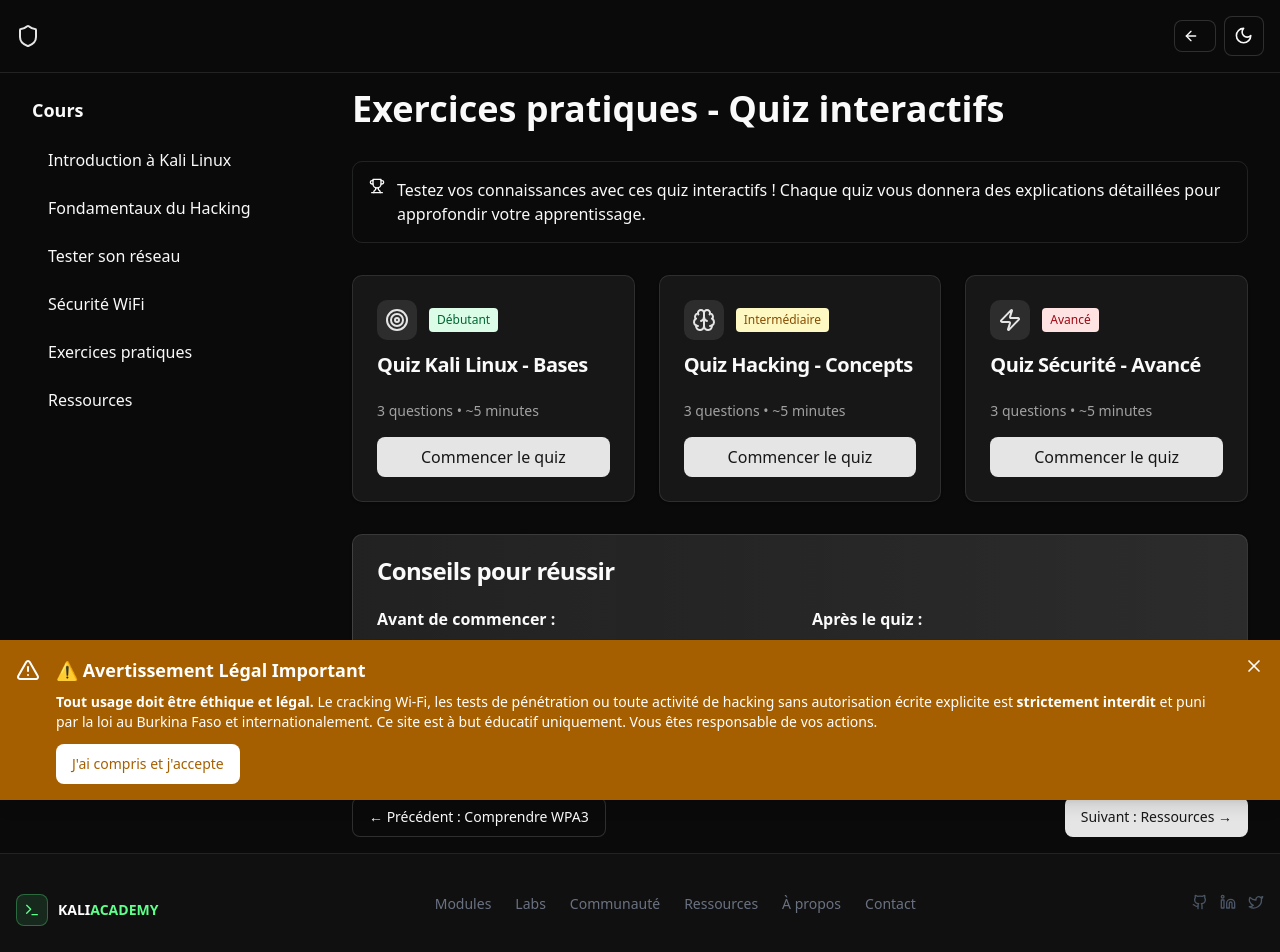
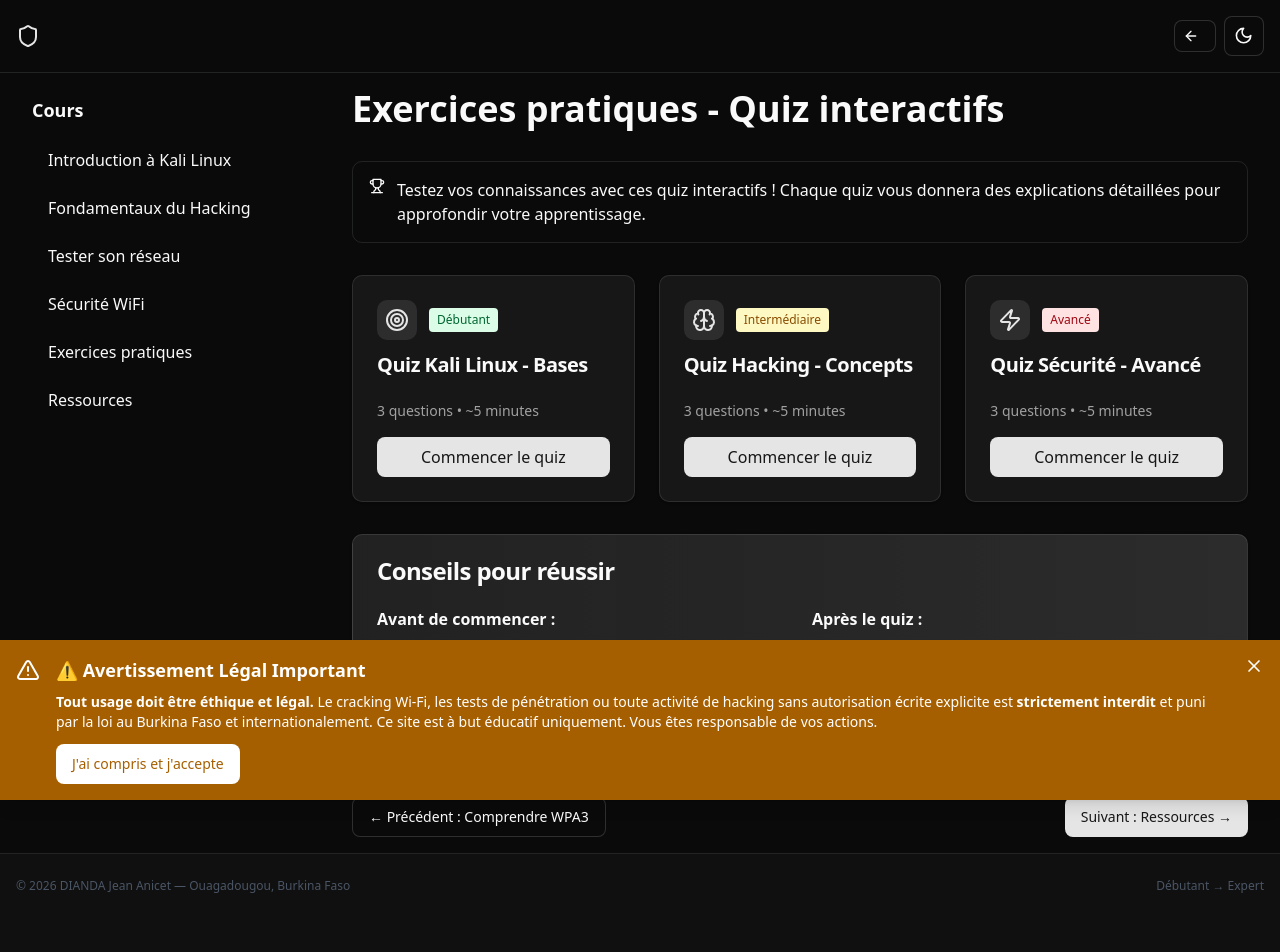
Before and after one commit to ANI-dianda/Kali-Linux, a Next.js app: page /courses/exercises in a window 1280 px wide. Shown: the top 952 px of the page. After the commit the page ends 918 px from the top, so only its background shows below. Built offline with nearby package versions, Linux system fonts and the light colour scheme.

Commit message:
footer : simplifie, juste Debutant->Expert + copyright

```diff
--- a/src/components/Footer.tsx
+++ b/src/components/Footer.tsx
@@ -21,43 +21,9 @@
 export function Footer() {
   return (
     <footer className="border-t border-white/8 bg-[#101010]">
-      <div className="container mx-auto px-4 py-10">
-        <div className="flex flex-col sm:flex-row items-start justify-between gap-8">
-
-          {/* Logo */}
-          <div className="flex items-center gap-2.5">
-            <div className="flex h-8 w-8 items-center justify-center rounded-md bg-[#5EFF8A]/10 border border-[#5EFF8A]/30">
-              <Terminal className="h-4 w-4 text-[#5EFF8A]" strokeWidth={2} />
-            </div>
-            <span className="font-orbitron text-sm font-black text-white">
-              KALI<span className="text-[#5EFF8A]">ACADEMY</span>
-            </span>
-          </div>
-
-          {/* Nav links */}
-          <nav className="flex flex-wrap gap-x-6 gap-y-2">
-            {links.map((l) => (
-              <Link key={l.href} href={l.href} className="font-exo-2 text-sm text-gray-500 hover:text-white transition-colors">
-                {l.label}
-              </Link>
-            ))}
-          </nav>
-
-          {/* Socials */}
-          <div className="flex items-center gap-3">
-            {socials.map((s) => (
-              <a key={s.label} href={s.href} target="_blank" rel="noopener noreferrer"
-                className="text-gray-600 hover:text-[#5EFF8A] transition-colors" aria-label={s.label}>
-                <s.icon className="h-4 w-4" />
-              </a>
-            ))}
-          </div>
-        </div>
-
-        <div className="mt-8 pt-6 border-t border-white/8 flex flex-col sm:flex-row items-center justify-between gap-2 font-exo-2 text-xs text-gray-600">
-          <p>© {new Date().getFullYear()} DIANDA Jean Anicet — Ouagadougou, Burkina Faso</p>
-          <p className="text-gray-600">Gratuit · En français · Débutant → Expert</p>
-        </div>
+      <div className="container mx-auto px-4 py-6 flex flex-col sm:flex-row items-center justify-between gap-2 font-exo-2 text-xs text-gray-600">
+        <p>© {new Date().getFullYear()} DIANDA Jean Anicet — Ouagadougou, Burkina Faso</p>
+        <p>Débutant → Expert</p>
       </div>
     </footer>
   );
```
